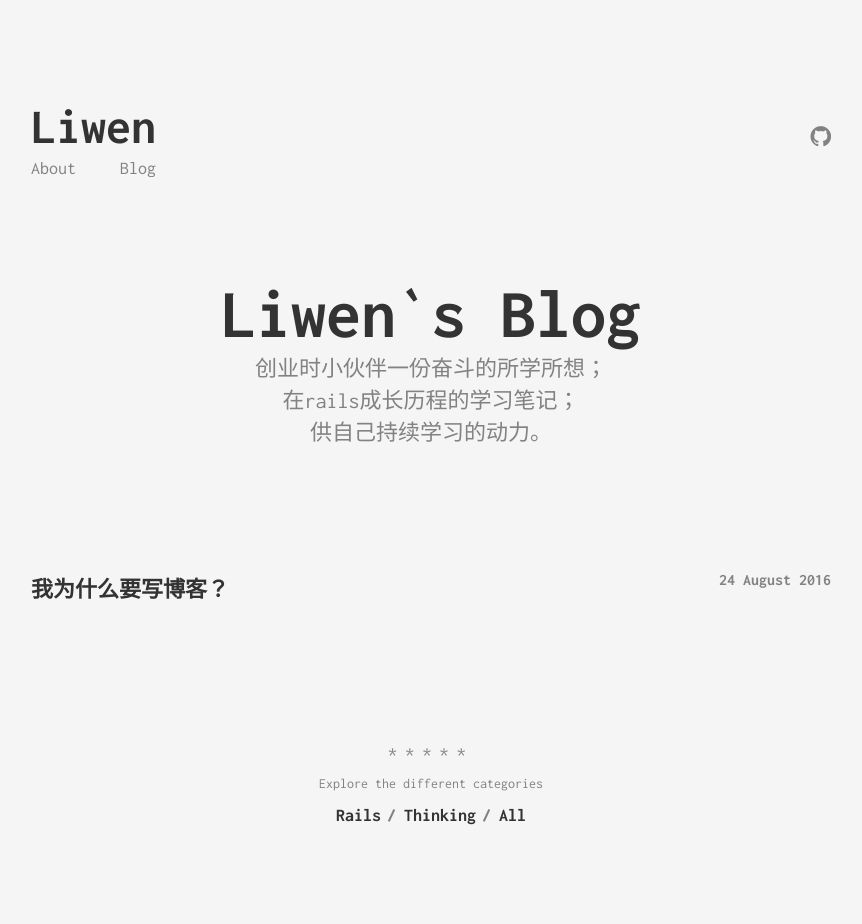
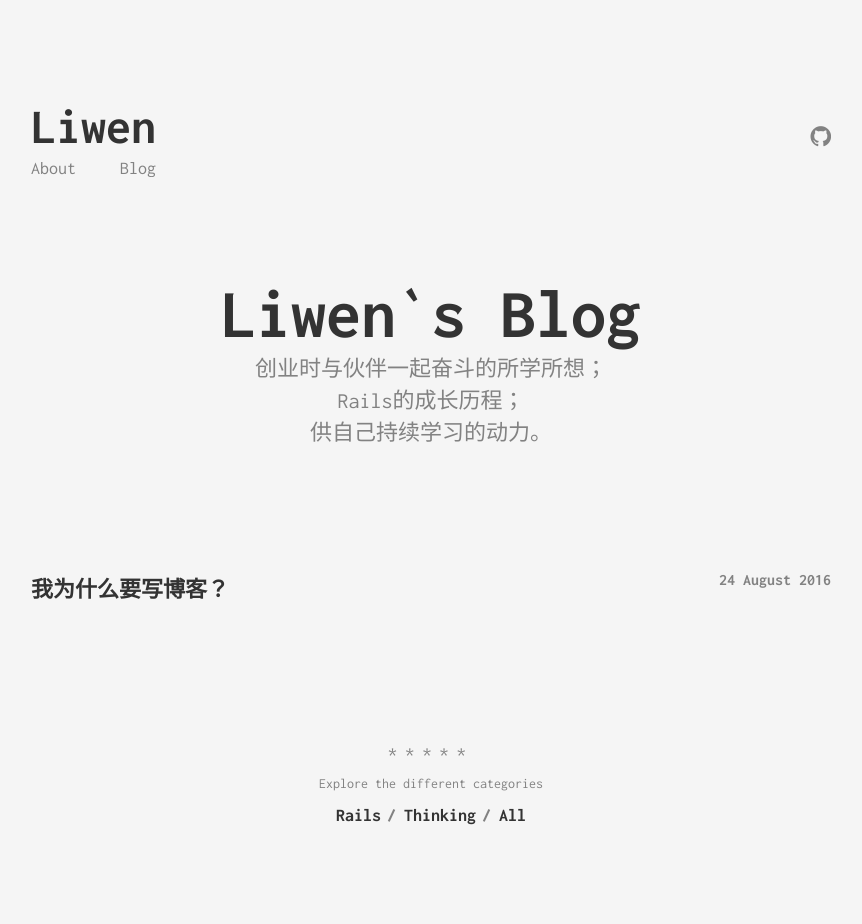
Before and after one commit to zhangliwen/blog, a Jekyll site: the page built from index.html, in a window 1280 px wide. Shown: the whole page, without its empty margins (209-1071 px from the left). Built offline with Jekyll 4.4.1, drawn with Linux system fonts in a browser that asks for light colours.

Commit message:
update categories desc

```diff
--- a/index.html
+++ b/index.html
@@ -1,7 +1,7 @@
 ---
 layout: page
 title: Liwen`s Blog
-subtitle: 创业时小伙伴一份奋斗的所学所想；</br>在rails成长历程的学习笔记；</br>供自己持续学习的动力。
+subtitle: 创业时与伙伴一起奋斗的所学所想；</br>Rails的成长历程；</br>供自己持续学习的动力。
 sitemap:
   priority: 0.9
 ---
```
Also changed, not shown: 2 other files.
